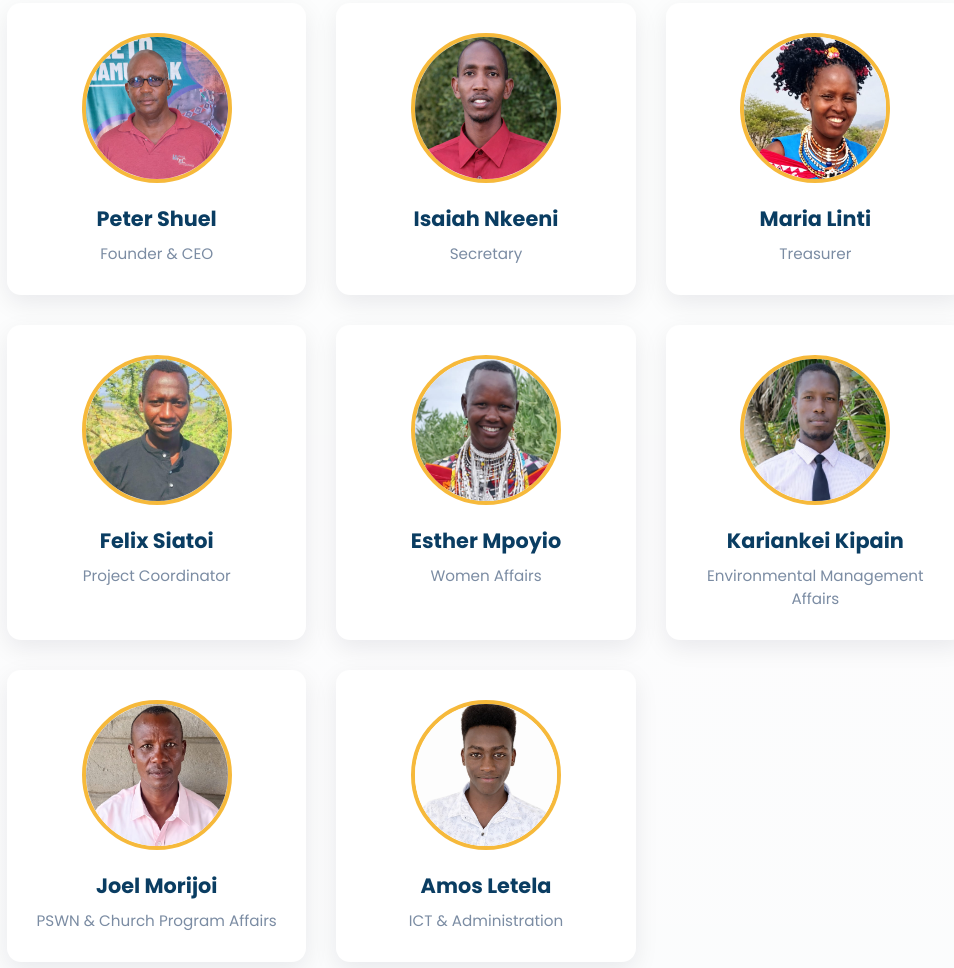
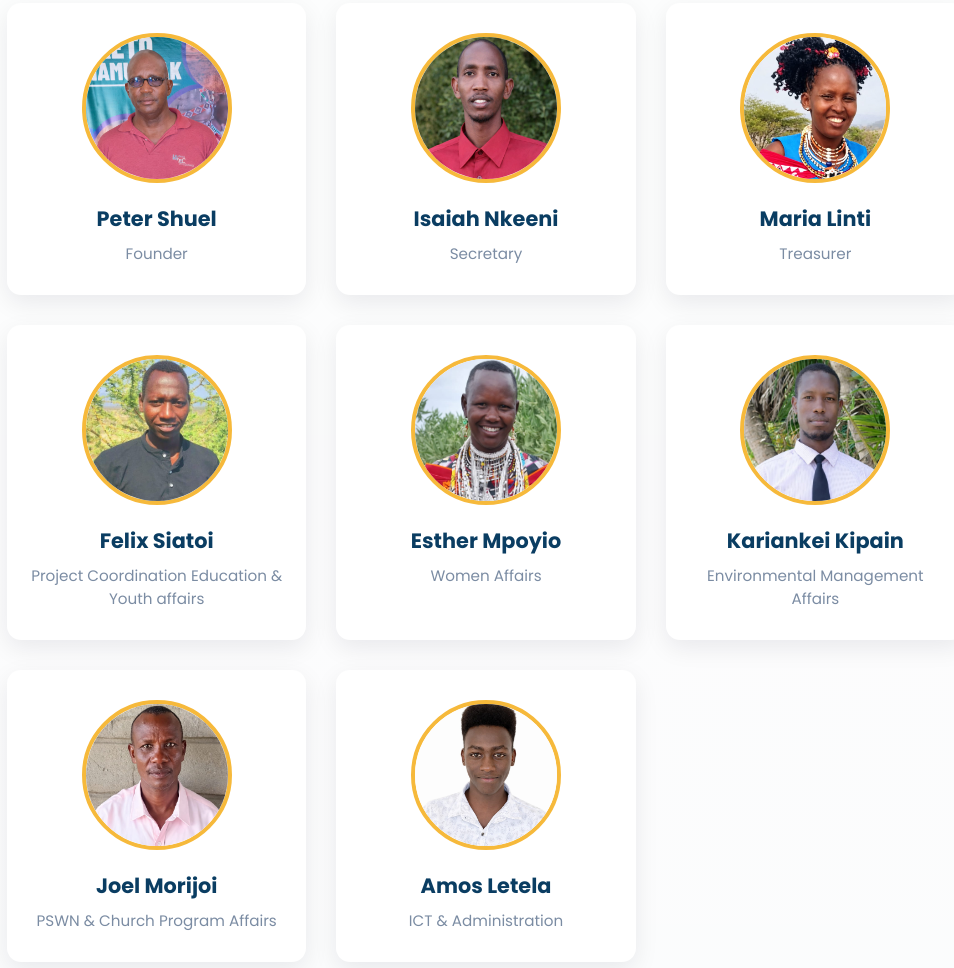
Before and after one commit to amosalah-1/Ereto-Namunyak, a website: page index.html in a window 1280 px wide. Shown: the part 5476-6444 px from the top of the page, without its empty margins (154-1108 px from the left). Drawn offline with nearby package versions, Linux system fonts and the light colour scheme.

```diff
--- a/index.html
+++ b/index.html
@@ -224,7 +224,7 @@
             <div class="team-member">
                 <img src="images/CEO & FOUNDER.jpeg" alt="Founder">
                 <h3>Peter Shuel</h3>
-                <p>Founder & CEO</p>
+                <p>Founder</p>
             </div>
             <div class="team-member">
                 <img src="images/SECRETARY.jpeg" alt="Senior Member">
@@ -239,7 +239,7 @@
             <div class="team-member">
                 <img src="images/COORDINATOR.jpeg" alt="Senior Member">
                 <h3>Felix Siatoi</h3>
-                <p>Project Coordinator</p>
+                <p>Project Coordination Education & Youth affairs</p>
             </div>
             <div class="team-member">
                 <img src="images/WOMEN-AFFAIRS.jpeg" alt="Senior Member">
```
Also changed, not shown: server.js (+7 -1 lines).
